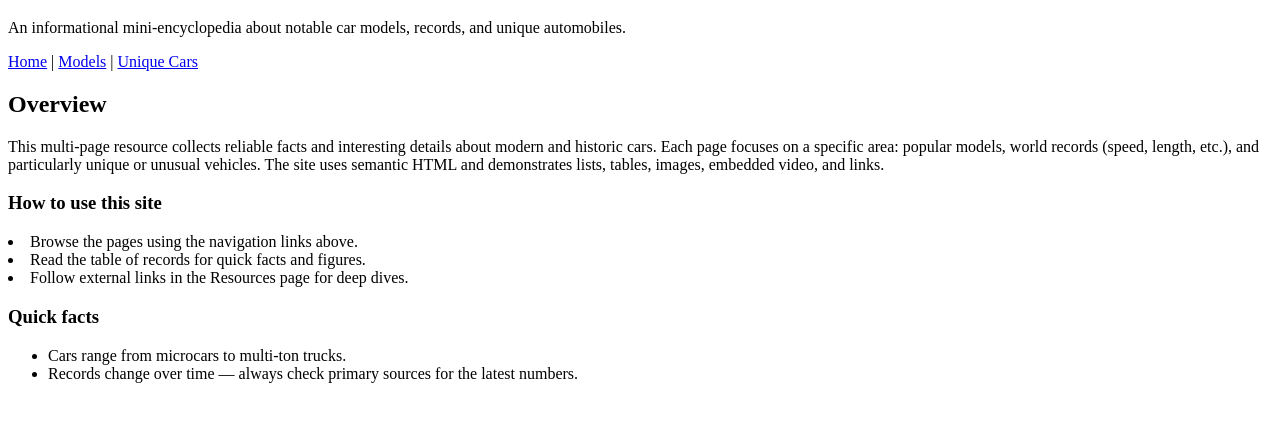
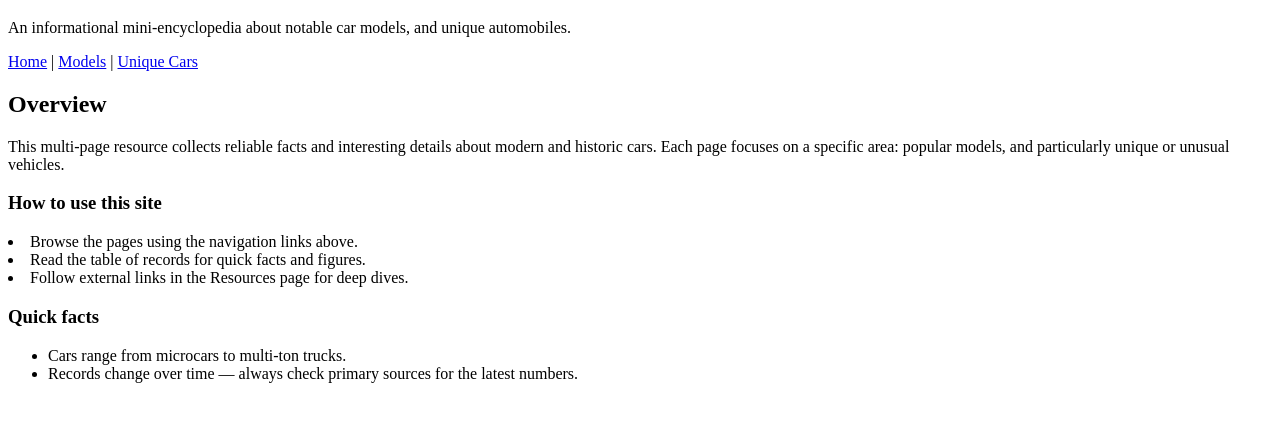
Before and after one commit to Dima8000/Wiki., a plain HTML site: page index.html in a window 1280 px wide. Shown: the part 61-482 px from the top of the page. Drawn offline with Linux system fonts and the light colour scheme.

Commit message:
Add files via upload

```diff
--- a/index.html
+++ b/index.html
@@ -7,7 +7,7 @@
 <body>
 
     <h1>Cars Encyclopedia</h1>
-    <p>An informational mini-encyclopedia about notable car models, records, and unique automobiles.</p>
+    <p>An informational mini-encyclopedia about notable car models, and unique automobiles.</p>
 
       <a href="index.html">Home</a> |
       <a href="models.html">Models</a> |
@@ -16,8 +16,7 @@
       <h2>Overview</h2>
       <p>
         This multi-page resource collects reliable facts and interesting details about modern and historic cars.
-        Each page focuses on a specific area: popular models, world records (speed, length, etc.), and particularly unique or unusual vehicles.
-        The site uses semantic HTML and demonstrates lists, tables, images, embedded video, and links.
+        Each page focuses on a specific area: popular models, and particularly unique or unusual vehicles.
       </p>
 
         <h3>How to use this site</h3>
```
